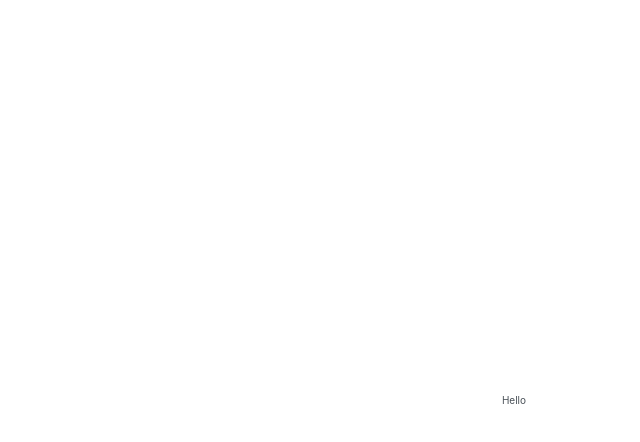
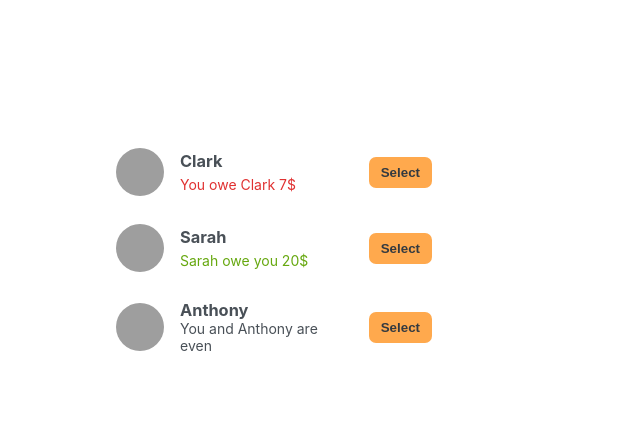
Before and after one commit to sureshcstha/06-eat-n-split, a React (Create React App) app: page / in a window 1280 px wide. Shown: the top 442 px of the page, without its empty margins (126-766 px from the left). Built offline with nearby package versions, Linux system fonts and the light colour scheme; grey boxes are pictures that could not be loaded.

Commit message:
build static list of friends

```diff
--- a/src/App.js
+++ b/src/App.js
@@ -20,5 +20,48 @@
 ];
 
 export default function App() {
-  return <div>Hello</div>
+  return (
+    <div className="app">
+      <div className="sidebar">
+        <FriendsList />
+      </div>
+    </div>
+  );
 }
+
+function FriendsList() {
+  const friends = initialFriends;
+
+  return (
+    <ul>
+      {friends.map((friend) => (
+        <Friend friend={friend} key={friend.id} />
+      ))}
+    </ul>
+  );
+}
+
+function Friend({ friend }) {
+  return (
+    <li>
+      <img src={friend.image} alt={friend.name} />
+      <h3>{friend.name}</h3>
+
+      {friend.balance < 0 && (
+        <p className="red">
+          You owe {friend.name} {Math.abs(friend.balance)}$
+        </p>
+      )}
+
+      {friend.balance > 0 && (
+        <p className="green">
+          {friend.name} owe you {Math.abs(friend.balance)}$
+        </p>
+      )}
+
+      {friend.balance === 0 && <p>You and {friend.name} are even</p>}
+
+      <button className="button">Select</button>
+    </li>
+  );
+}
```
